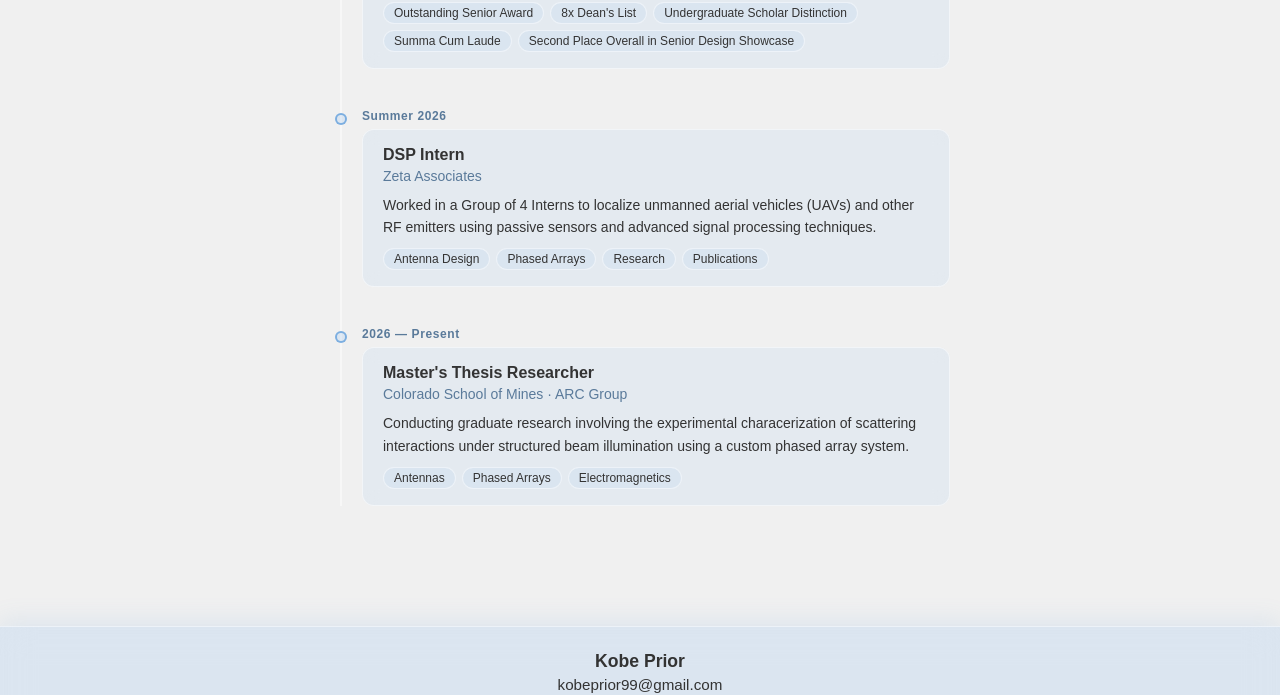
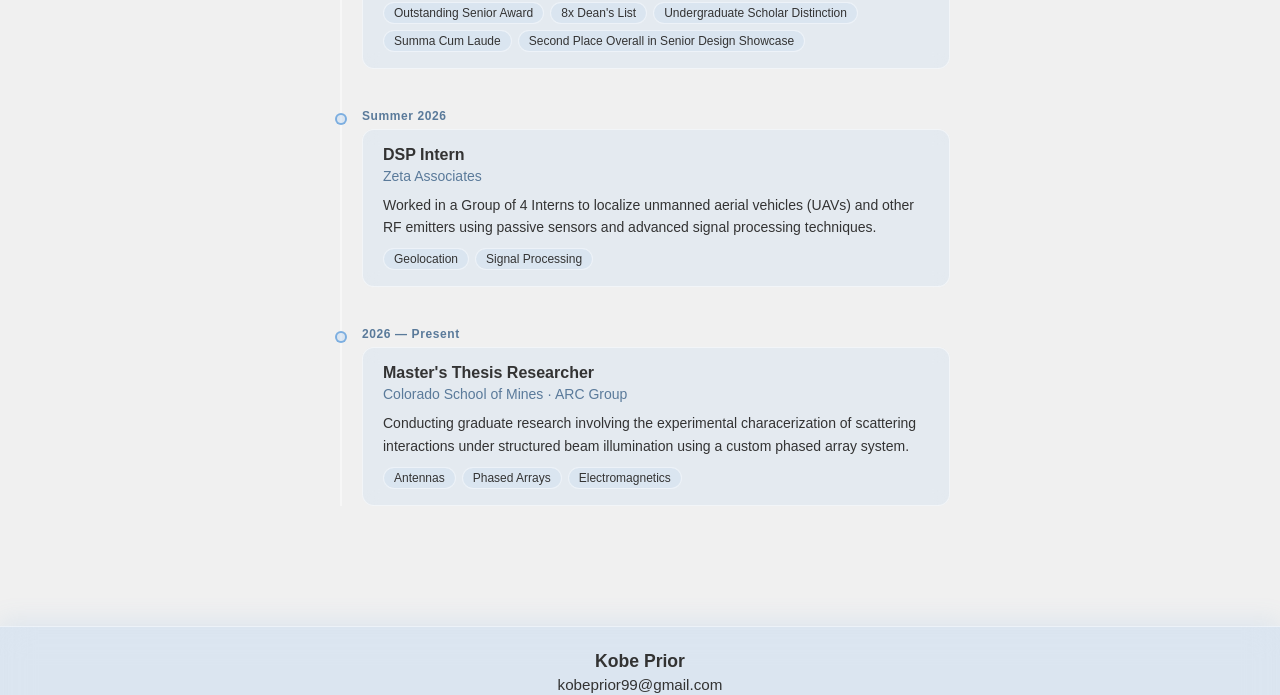
Before and after one commit to kobeprior99/kobeprior99.github.io, an Astro site: page / in a window 1280 px wide. Shown: the part 2884-3579 px from the top of the page. Built offline with nearby package versions, Linux system fonts and the light colour scheme; Astro itself is replaced by a stand-in of ours.

Commit message:
fixed typo in timeline

```diff
--- a/src/components/Timeline.astro
+++ b/src/components/Timeline.astro
@@ -82,7 +82,7 @@ const items = [
         role: "DSP Intern",
         org: "Zeta Associates",
         desc: "Worked in a Group of 4 Interns to localize unmanned aerial vehicles (UAVs) and other RF emitters using passive sensors and advanced signal processing techniques.",
-        tags: ["Antenna Design", "Phased Arrays", "Research", "Publications"],
+        tags: ["Geolocation", "Signal Processing"],
     },
 
     {
```
